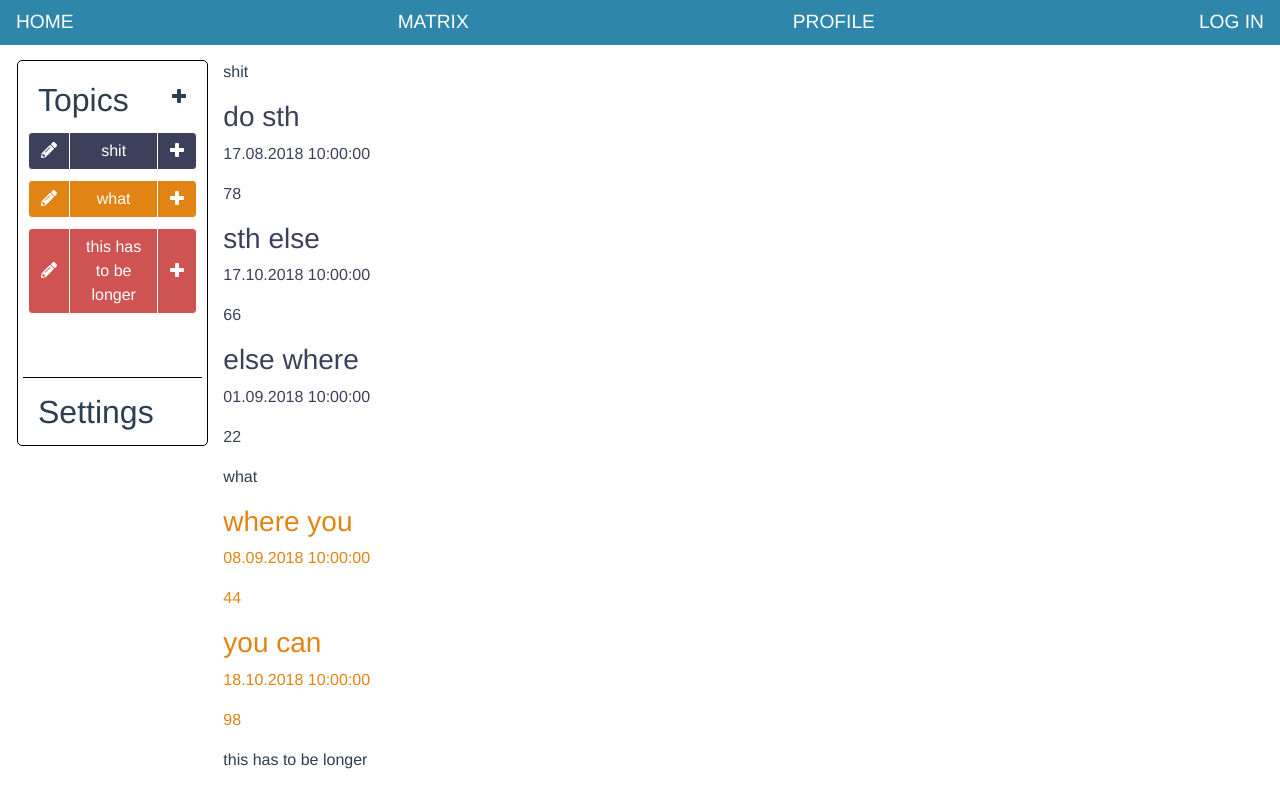
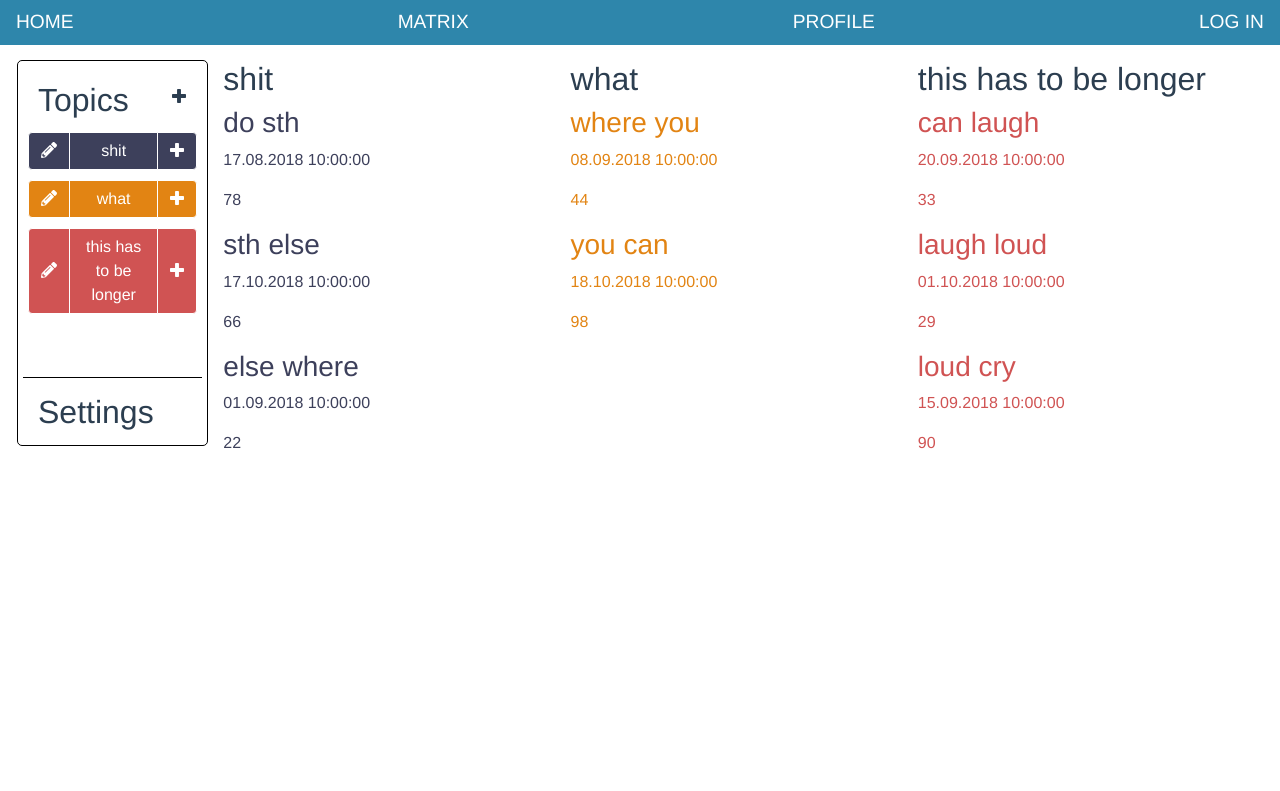
Before and after one commit to codingpaula/vue_ema_frontend, a Vue app: page /matrix in a window 1280 px wide. Shown: the top 791 px of the page. Built offline with nearby package versions, Linux system fonts and the light colour scheme.

Commit message:
start event bus

```diff
--- a/src/components/MatrixMain.vue
+++ b/src/components/MatrixMain.vue
@@ -12,6 +12,7 @@
 <script>
 import MatrixSidebar from '@/components/MatrixSidebar'
 import MatrixMatrix from '@/components/MatrixMatrix'
+import EventBus from '@/event-bus'
 
 export default {
   name: 'MatrixMain',
@@ -93,6 +94,20 @@ export default {
         }
       ]
     }
+  },
+  mounted () {
+    EventBus.$on('TOPIC_ON', function (payLoad) {
+      console.log('got a topic ON event with ' + payLoad)
+    })
+    EventBus.$on('TOPIC_OFF', function (payLoad) {
+      console.log('got a topic OFF event with ' + payLoad)
+    })
+    EventBus.$on('ALL_TOPICS_ON', function (payLoad) {
+      console.log('got ALL_TOPICS_ON event')
+    })
+    EventBus.$on('ALL_TOPICS_OFF', function (payLoad) {
+      console.log('got ALL_TOPICS_OFF event')
+    })
   }
 }
 </script>
--- a/src/components/MatrixMatrix.vue
+++ b/src/components/MatrixMatrix.vue
@@ -1,9 +1,10 @@
 <template lang="html">
-  <div>
+  <div class="row">
     <matrix-one-topic
       v-for="topic in topics"
       :key="topic.id"
-      v-bind:topic="topic">
+      v-bind:topic="topic"
+      class="col">
     </matrix-one-topic>
   </div>
 </template>
--- a/src/components/MatrixOneTopic.vue
+++ b/src/components/MatrixOneTopic.vue
@@ -1,6 +1,6 @@
 <template lang="html">
   <div>
-    <p>{{ topic.name }}</p>
+    <h2>{{ topic.name }}</h2>
     <matrix-one-task
       v-for="task in tasks"
       :key="task.id"
--- a/src/components/MatrixSidebar.vue
+++ b/src/components/MatrixSidebar.vue
@@ -31,6 +31,7 @@
 
 <script>
 import SidebarTopic from '@/components/SidebarTopic'
+import EventBus from '@/event-bus'
 
 export default {
   name: 'MatrixSidebar',
@@ -45,8 +46,12 @@ export default {
     changeAll: function () {
       if (this.allOnOrOff) {
         this.allOnOrOff = false
+        EventBus.$emit('ALL_TOPICS_OFF', null)
+        // console.log('MatrixSidebar: emitted ALL_TOPICS_OFF')
       } else {
         this.allOnOrOff = true
+        EventBus.$emit('ALL_TOPICS_ON', null)
+        // console.log('MatrixSidebar: emitted ALL_TOPICS_ON')
       }
     },
     handleTButton: function (number) {
--- a/src/components/SidebarTopic.vue
+++ b/src/components/SidebarTopic.vue
@@ -18,7 +18,8 @@
 </template>
 
 <script>
-// TODO on and off state statt hin und hergeschubse
+import EventBus from '@/event-bus'
+
 var styleStringBack = 'background-color: #'
 var styleStringFont = '; color: #'
 
@@ -52,6 +53,7 @@ export default {
           // TODO update matrix
           console.log('Changing matrix missing implementation')
           this.$emit('topic', { topic: this.topic.id })
+          this.emitTopicOnOrOff(false)
           console.log('emitted event, topic id: ' + this.topic.id)
         }
       } else {
@@ -60,8 +62,16 @@ export default {
           // TODO update matrix
           console.log('Changing matrix missing implementation')
           this.$emit('topic', { topic: this.topic.id })
+          this.emitTopicOnOrOff(true)
           console.log('emitted event, topic id: ' + this.topic.id)
         }
+      }
+    },
+    emitTopicOnOrOff: function (mode) {
+      if (mode) {
+        EventBus.$emit('TOPIC_ON', this.topic.id)
+      } else {
+        EventBus.$emit('TOPIC_OFF', this.topic.id)
       }
     }
   }
--- /dev/null
+++ b/src/event-bus.js
@@ -0,0 +1,5 @@
+import Vue from 'vue'
+
+const EventBus = new Vue()
+
+export default EventBus
```
